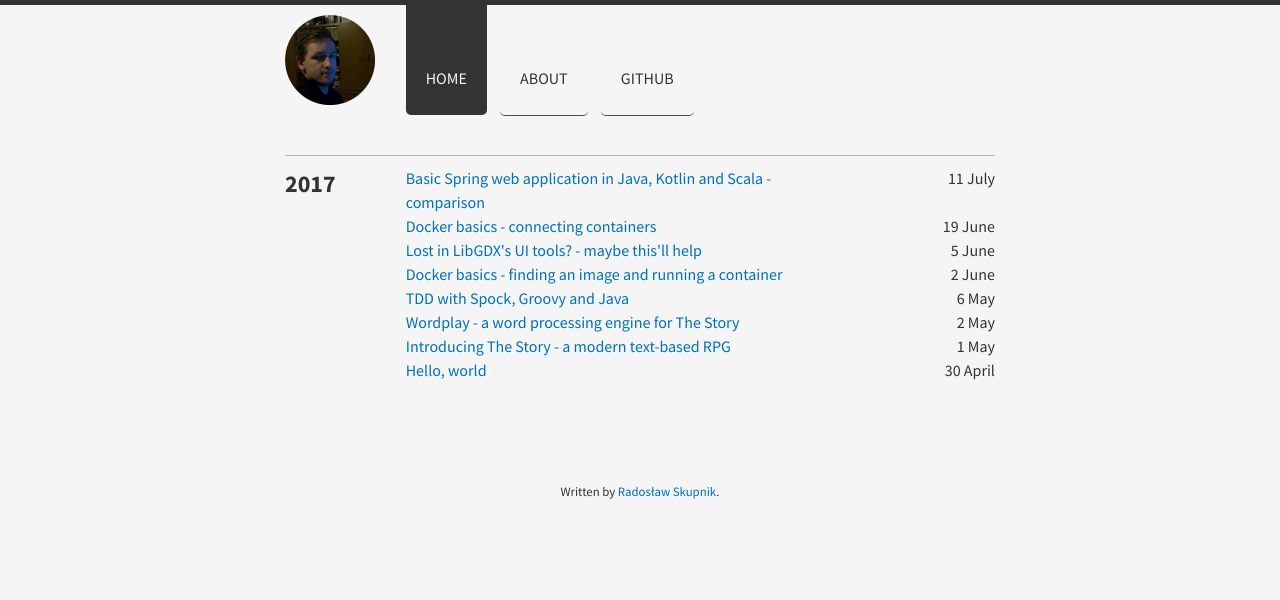
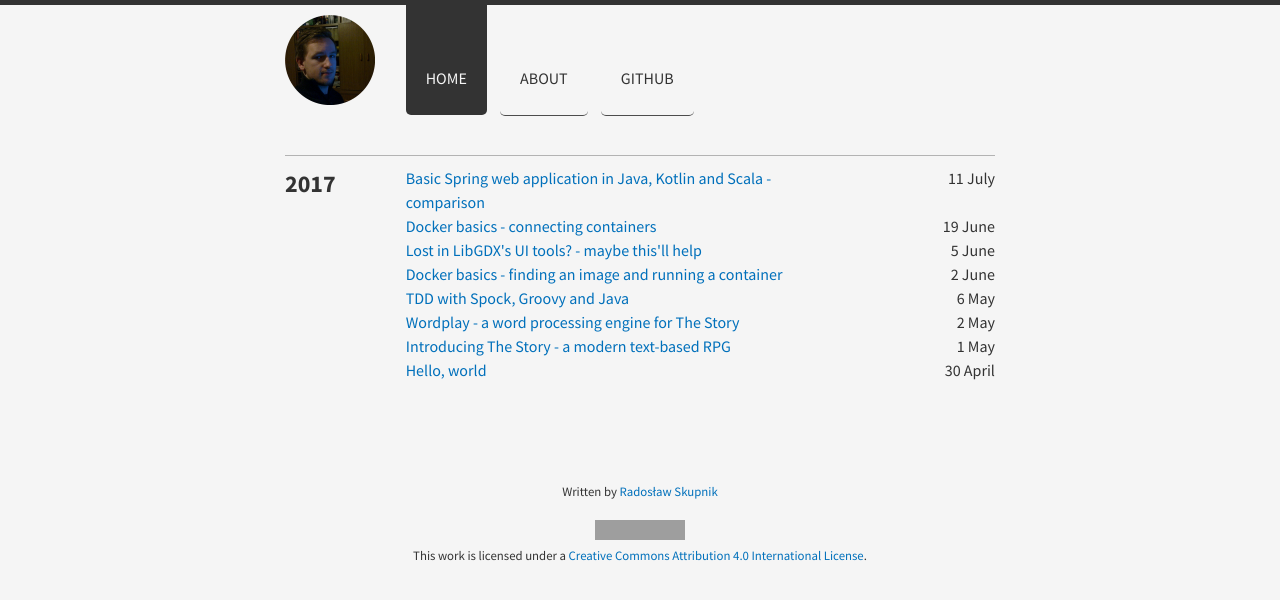
Before and after one commit to rskupnik/rskupnik.github.io, a Jekyll site: the page built from index.html, in a window 1280 px wide. Shown: the top 600 px of the page. Built offline with Jekyll 4.4.1, drawn with Linux system fonts in a browser that asks for light colours; nearby versions of some CDN libraries; grey boxes are pictures that could not be loaded.

Commit message:
Include a CC BY license

```diff
--- a/_layouts/default.html
+++ b/_layouts/default.html
@@ -17,9 +17,8 @@
       {{ content }}
 
       <footer>
-        <p>
-          Written by <a rel="github" href="https://github.com/rskupnik">Radosław Skupnik</a>.
-        </p>
+          Written by <a rel="github" href="https://github.com/rskupnik">Radosław Skupnik</a><br/><br/>
+          <a rel="license" href="http://creativecommons.org/licenses/by/4.0/"><img alt="Creative Commons License" style="border-width:0; margin-bottom: 0; width: auto; max-width: auto;" src="https://i.creativecommons.org/l/by/4.0/88x31.png" /></a><br />This work is licensed under a <a rel="license" href="http://creativecommons.org/licenses/by/4.0/">Creative Commons Attribution 4.0 International License</a>.
       </footer>
     </div>
 
```
